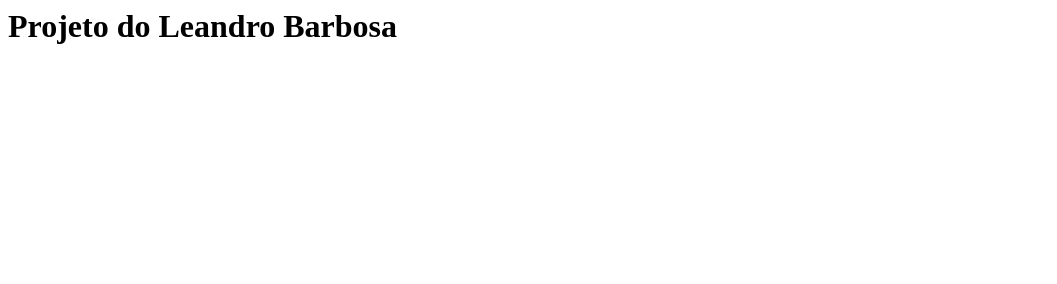
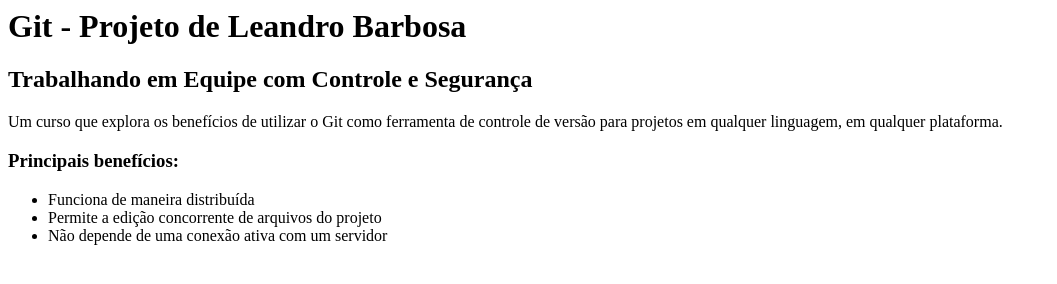
Before and after one commit to barbosacode-lab/curso-git, a plain HTML site: page index.html in a window 1280 px wide. Shown: the whole page, without its empty margins (0-1057 px from the left). Drawn offline with Linux system fonts and the light colour scheme.

Commit message:
Conteúdo da Página index.html

```diff
--- a/index.html
+++ b/index.html
@@ -2,6 +2,16 @@
     <head>
     </head>
     <body>
-        <h1>Projeto do Leandro Barbosa</h1>
+        <h1>Git - Projeto de Leandro Barbosa</h1>
+        <h2>Trabalhando em Equipe com Controle e Segurança</h2>
+
+        <p>Um curso que explora os benefícios de utilizar o Git como ferramenta de controle de versão para projetos em qualquer linguagem, em qualquer plataforma.</p>
+
+        <h3>Principais benefícios:</h3>
+        <ul>
+            <li>Funciona de maneira distribuída</li>
+            <li>Permite a edição concorrente de arquivos do projeto</li>
+            <li>Não depende de uma conexão ativa com um servidor</li>
+        </ul>
     </body>
 </html>
```
